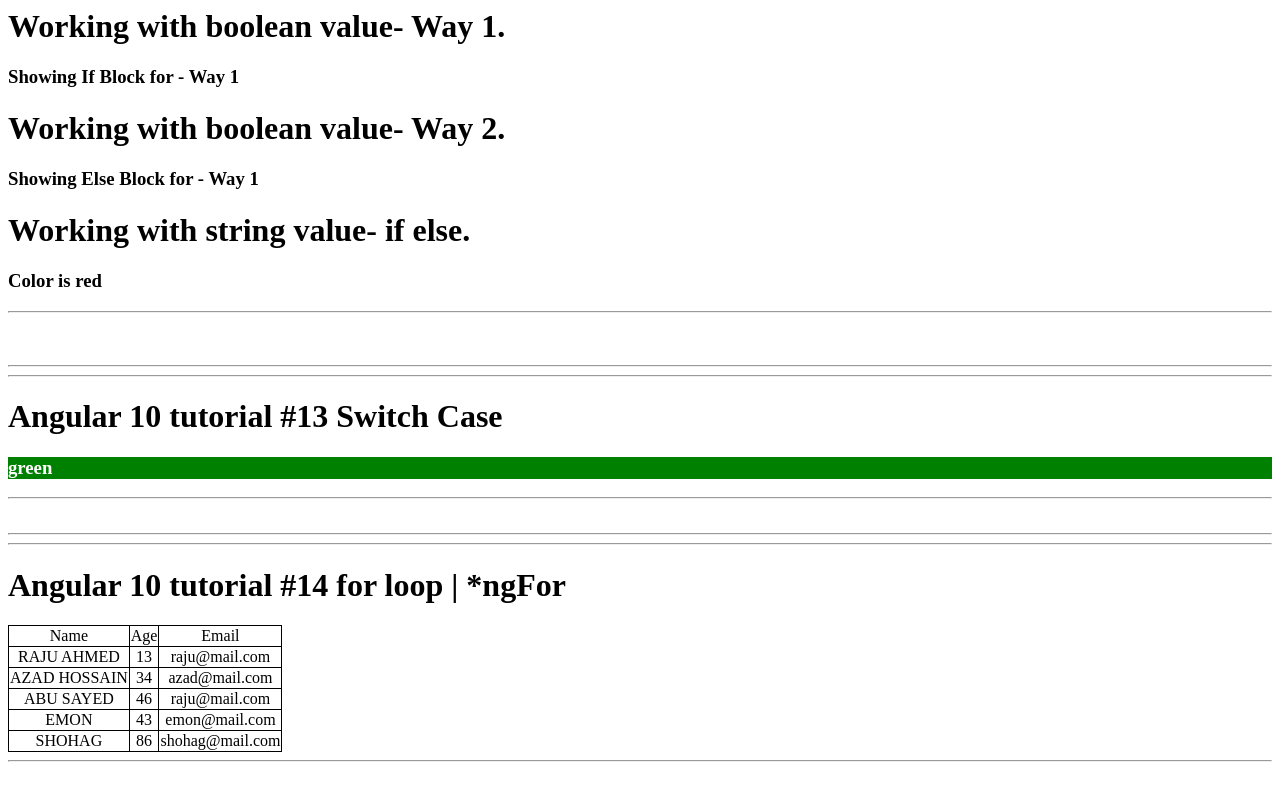
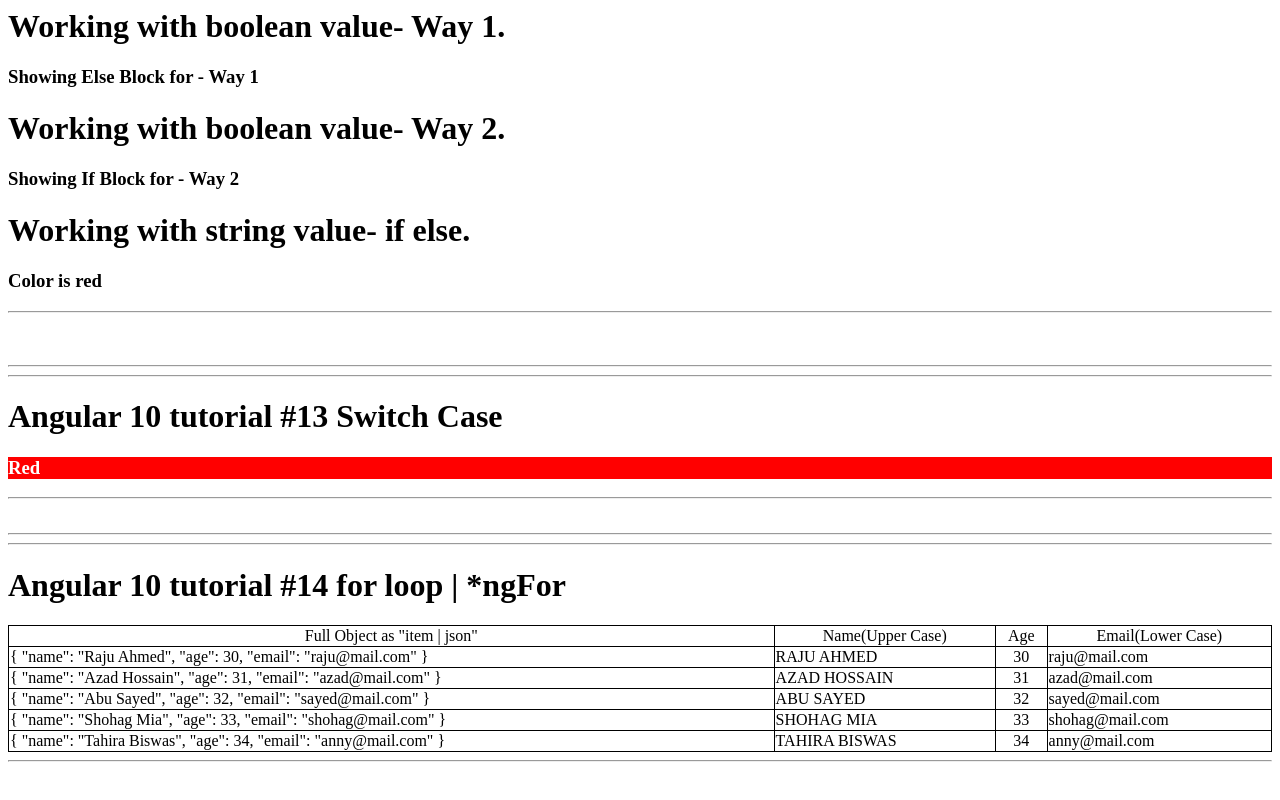
Before and after one commit to mrajuahmed/Angular10To11, an Angular app in the folder blog-angular/: page / in a window 1280 px wide. Shown: the part 1479-2279 px from the top of the page. Built offline with nearby package versions, Linux system fonts and the light colour scheme.

Commit message:
Angular 10 tutorial #14 for loop | *ngFor: Done

```diff
--- a/blog-angular/package.json
+++ b/blog-angular/package.json
@@ -19,6 +19,7 @@
     "@angular/platform-browser": "~11.2.4",
     "@angular/platform-browser-dynamic": "~11.2.4",
     "@angular/router": "~11.2.4",
+    "ngx-order-pipe": "^2.1.1",
     "rxjs": "~6.6.0",
     "tslib": "^2.0.0",
     "zone.js": "~0.11.3"
--- a/blog-angular/src/app/app.component.html
+++ b/blog-angular/src/app/app.component.html
@@ -7,7 +7,7 @@
   }
 
   table {
-
+    width: 100%;
     border-collapse: collapse;
   }
 </style>
@@ -176,16 +176,18 @@
 <table>
   <thead>
     <tr>
-      <td>Name</td>
+      <td>Full Object as "item | json"</td>
+      <td>Name(Upper Case)</td>
       <td>Age</td>
-      <td>Email</td>
+      <td>Email(Lower Case)</td>
     </tr>
   </thead>
   <tbody>
-    <tr *ngFor="let item of arryData ">
-      <td>{{item.name.toUpperCase()}}</td>
+    <tr *ngFor="let item of arryData">
+      <td style="text-align: left">{{item | json }}</td>
+      <td style="text-align: left">{{item.name.toUpperCase()}}</td>
       <td>{{item.age}}</td>
-      <td>{{item.email.toLowerCase()}}</td>
+      <td style="text-align: left">{{item.email.toLowerCase()}}</td>
     </tr>
   </tbody>
 </table>
--- a/blog-angular/src/app/app.component.ts
+++ b/blog-angular/src/app/app.component.ts
@@ -29,6 +29,8 @@ export class AppComponent {
   };
 
   emptyValue="__________";
+
+
 
   myClickEventValue=this.emptyValue;
   myClickEvent(evt){
@@ -95,19 +97,19 @@ export class AppComponent {
     this.disabledTextBox=!evt;
   }
   enableBoxKeyup(){
-    alert("Key Up");
+    alert('hi');
   }
 
-  show=false;
   colorValue='red';
-  switchColor='green';
+  switchColor='red';
+  show=true;
+  arryData = [
+    {name:"Raju Ahmed", age: 30,email:'raju@mail.com' },
+    {name:"Azad Hossain", age: 31,email:'azad@mail.com' },
+    {name:"Abu Sayed", age: 32,email:'sayed@mail.com' },
+    {name:"Shohag Mia", age: 33,email:'shohag@mail.com' },
+    {name:"Tahira Biswas", age: 34,email:'anny@mail.com' },
 
-  arryData=[
-    {name:"Raju Ahmed", age:13, email:"raju@mail.com"},
-    {name:"Azad Hossain", age:34, email:"Azad@mail.com"},
-    {name:"Abu Sayed", age:46, email:"raju@mail.com"},
-    {name:"Emon", age:43, email:"Emon@mail.com"},
-    {name:"Shohag", age:86, email:"Shohag@mail.com"},
-  ]
+  ];
 
 }
```
Also changed, not shown: 1 other file (tests, documents, lock files or other folders).
